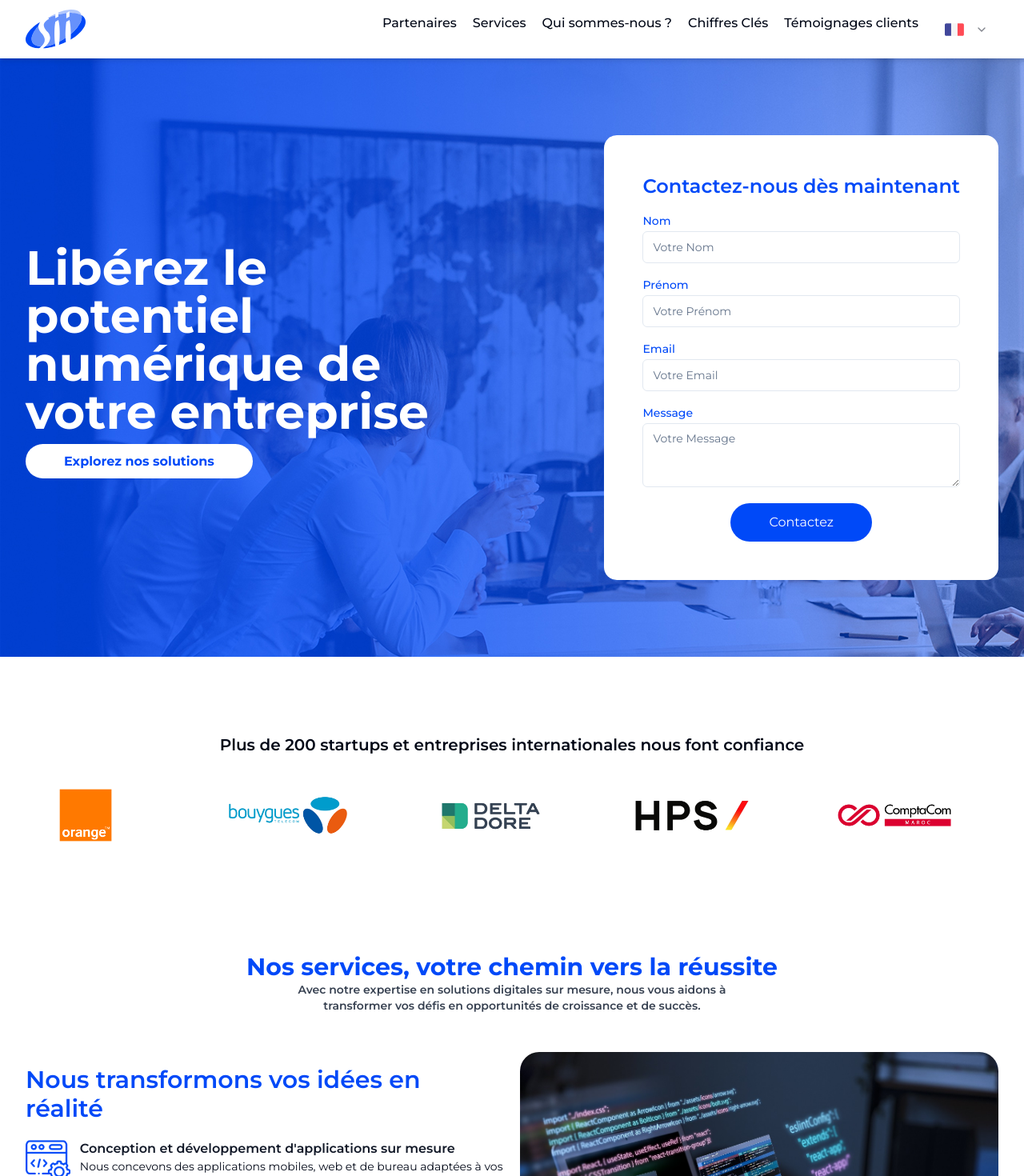
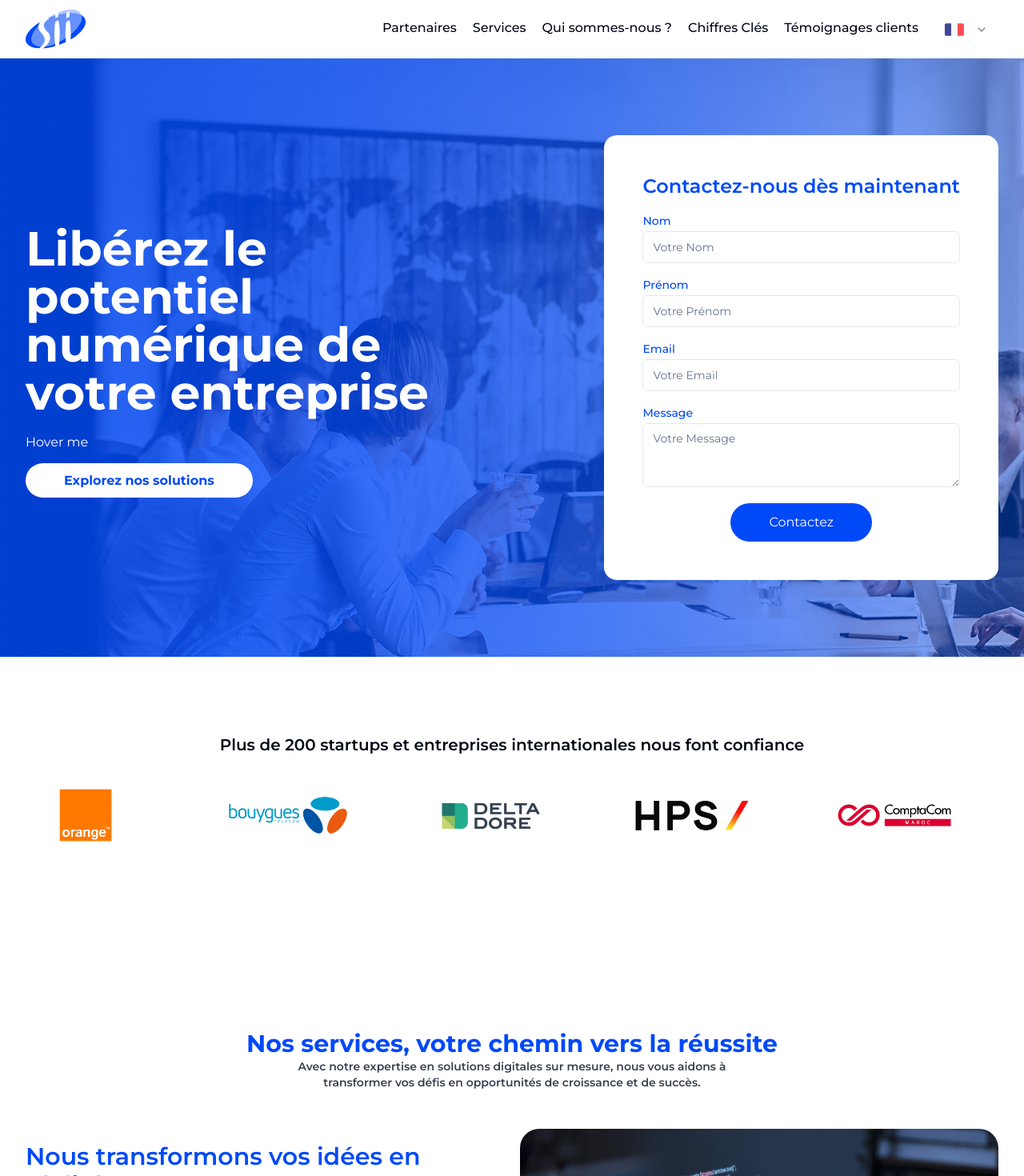
Before and after one commit to ZAKMOUCHTATI44/maroc-sii, a React (Vite) app: page / in a window 1280 px wide. Shown: the top 1470 px of the page at 80% size. Built offline with nearby package versions, Linux system fonts and the light colour scheme.

Commit message:
deploy LP

```diff
--- a/package.json
+++ b/package.json
@@ -20,6 +20,7 @@
     "lucide-react": "^0.414.0",
     "react": "^18.3.1",
     "react-dom": "^18.3.1",
+    "react-scroll": "^1.9.0",
     "tailwind-merge": "^2.4.0",
     "tailwindcss-animate": "^1.0.7"
   },
@@ -27,6 +28,7 @@
     "@types/node": "^20.14.11",
     "@types/react": "^18.3.3",
     "@types/react-dom": "^18.3.0",
+    "@types/react-scroll": "^1.8.10",
     "@typescript-eslint/eslint-plugin": "^7.15.0",
     "@typescript-eslint/parser": "^7.15.0",
     "@vitejs/plugin-react": "^4.3.1",
--- a/src/components/BandCta.tsx
+++ b/src/components/BandCta.tsx
@@ -1,20 +1,32 @@
-import { Button } from "./ui/button";
+import { Link } from "react-scroll";
 
 const BandCta = () => {
   return (
-    <div className="bg-[#002d98] text-white py-12 my-24 px-5">
-      <div className="container mx-auto grid lg:grid-cols-3 gap-5 items-center">
-        <div className="flex flex-col gap-5 col-span-2">
-          <h2 className="text-xl lg:text-3xl font-bold">Transformez votre vision en réalité</h2>
-          <p className="text-sm lg:text-xl font-medium">
-            Contactez-nous pour partager vos ambitions. Nous avons hâte de
-            travailler ensemble et de faire de votre projet un succès.
-          </p>
-        </div>
-        <div className="flex justify-end">
-            <Button className="bg-white text-main-color border border-main-color hover:bg-transparent hover:text-white hover:border-white px-32 py-8 font-bold">
-                Contactez nous
-            </Button>
+    <div className="bg-[#002d98] text-white py-12 my-24">
+      <div className="container mx-auto">
+        <div className="lg:grid grid-cols-3 lg:gap-2 items-center flex flex-col gap-5">
+          <div className="flex flex-col lg:gap-5  gap-2 col-span-2">
+            <h2 className="text-xl lg:text-3xl font-bold">
+              Transformez votre vision en réalité
+            </h2>
+            <p className="text-sm lg:text-xl font-medium ">
+              Contactez-nous pour partager vos ambitions. Nous avons hâte de
+              travailler ensemble et de faire de votre projet un succès.
+            </p>
+          </div>
+          <div className="flex justify-center">
+            <Link
+              activeClass="active"
+              to={"hero"}
+              spy={true}
+              smooth={true}
+              offset={50}
+              duration={1000}
+              className="bg-white cursor-pointer text-main-color border border-main-color rounded-2xl hover:bg-transparent hover:text-white hover:border-white px-32 py-5 font-bold"
+            >
+              Contactez nous
+            </Link>
+          </div>
         </div>
       </div>
     </div>
--- a/src/components/Hero.tsx
+++ b/src/components/Hero.tsx
@@ -1,22 +1,33 @@
+import { Link } from "react-scroll";
 import Form from "./Form";
 
 const Hero = () => {
   return (
     <>
-      <div className="bg-hero min-h-[80vh] flex justify-center items-center">
+      <div
+        className="bg-hero min-h-[80vh] flex justify-center items-center"
+        id="hero"
+      >
         <div className="container mx-auto flex  text-white">
           <div className="grid lg:grid-cols-2 gap-12 justify-center items-center py-12">
             <div className="flex flex-col gap-5">
               <h2 className="text-5xl lg:text-6xl font-bold">
                 Libérez le potentiel numérique de votre entreprise
               </h2>
+              <div className="border-b-4 border-transparent transition-all duration-300 ease-in-out hover:border-b-blue-500">
+        Hover me
+      </div>
               <div>
-                <a
-                  href={"/"}
+                <Link
+                  spy={true}
+                  smooth={true}
+                  offset={50}
+                  duration={1000}
+                  to={"services"}
                   className="bg-white text-[#0049F8] px-12 py-3 rounded-3xl font-bold"
                 >
                   Explorez nos solutions
-                </a>
+                </Link>
               </div>
             </div>
             <div className="flex justify-end">
--- a/src/components/Keys.tsx
+++ b/src/components/Keys.tsx
@@ -23,7 +23,7 @@ const Keys = () => {
     },
   ];
   return (
-    <div className="py-16 bg-keys text-white mt-12 mx-5 rounded-2xl">
+    <div className="py-16 bg-keys text-white mt-12 mx-5 rounded-2xl" id="keys">
       <h3 className="lg:text-5xl  text-2xl font-bold text-center">
         L'ascension fulgurante de SII Maroc
       </h3>
--- a/src/components/Navbar.tsx
+++ b/src/components/Navbar.tsx
@@ -1,5 +1,6 @@
 import NavMobile from "@/layouts/NavMobile";
 import ChosseLang from "./ChosseLang";
+import { Link } from "react-scroll";
 
 const Navbar = () => {
   const links = [
@@ -17,27 +18,35 @@ const Navbar = () => {
     },
     {
       title: "Chiffres Clés",
-      href: "about-us",
+      href: "keys",
     },
     {
       title: "Témoignages clients",
-      href: "conseils-airbnb",
+      href: "testimonials",
     },
   ];
   return (
     <>
-      <div className="py-3 sticky top-0 bg-white z-30 shadow-md ">
+      <div className="py-3  top-0 bg-white z-30 shadow-md ">
         <div className="container mx-auto flex justify-between items-center">
           <div>
             <img src={"/logo.svg"} alt="SII MAROC" width={75} height={150} />
           </div>
           <div className="flex gap-5 items-center">
-
-          <ul className="hidden lg:flex   gap-5">
+            <ul className="hidden lg:flex items-center gap-5">
               {links.map((link) => (
-              <li className="font-medium" key={link.href}>
+                <Link
+                  key={link.href}
+                  activeClass="active"
+                  to={link.href}
+                  className="font-medium cursor-pointer border-b-4 border-transparent transition-all duration-300 ease-in-out hover:border-b-blue-500 hover:text-main-color"
+                  spy={true}
+                  smooth={true}
+                  offset={50}
+                  duration={1000}
+                >
                   {link.title}
-              </li>
+                </Link>
               ))}
               <ChosseLang />
             </ul>
--- a/src/components/Partenrs.tsx
+++ b/src/components/Partenrs.tsx
@@ -7,7 +7,7 @@ import comptacom from "/clients/COMPTACOM.png";
 const Partenrs = () => {
   const logos = [orange, bouyguess, deltaDore, hps, comptacom];
   return (
-    <div className="container mx-auto my-24">
+    <div className="container mx-auto py-24" id="partenaires">
       <h2 className="text-xl font-semibold text-center">
         Plus de 200 startups et entreprises internationales nous font confiance
       </h2>
--- a/src/components/Services.tsx
+++ b/src/components/Services.tsx
@@ -64,7 +64,7 @@ const Services = () => {
   ];
 
   return (
-    <div className="container mx-auto my-24">
+    <div className="container mx-auto py-24" id="services">
       <h2 className="text-3xl font-bold text-[#0049F8] text-center">
         Nos services, votre chemin vers la réussite
       </h2>
--- a/src/components/Teams.tsx
+++ b/src/components/Teams.tsx
@@ -20,8 +20,8 @@ const Teams = () => {
     },
   ];
   return (
-    <div className="container mx-auto">
-      <h2 className="font-bold text-3xl text-center my-12">
+    <div className="container mx-auto" id="about-us">
+      <h2 className="font-bold text-3xl text-center py-12">
         L'ÉQUIPE QUI FAIT LA DIFFÉRENCE
       </h2>
       <div className="grid lg:grid-cols-3 gap-5">
--- a/src/components/Testimonials.tsx
+++ b/src/components/Testimonials.tsx
@@ -13,7 +13,7 @@ const Testimonials = () => {
         "L’équipe de SII Maroc a su transformer notre vision en réalité. Leurs solutions technologiques ont révolutionnés notre plateforme d'apprentissage en ligne, la rendant plus interactive et accessible pour nos étudiants. Leur engagement et leur créativité ont été déterminants dans le succès de notre projet.",
     },
   ];
-  return <div className="container mx-auto my-24 flex flex-col gap-12">
+  return <div className="container mx-auto my-24 flex flex-col gap-12" id="testimonials">
     <h2 className="text-3xl font-bold text-center uppercase text-main-color">
     Paroles de clients satisfaits
     </h2>
```
Also changed, not shown: 1 other file (tests, documents, lock files or other folders). Lines whose indentation alone changed are shown as unchanged.
